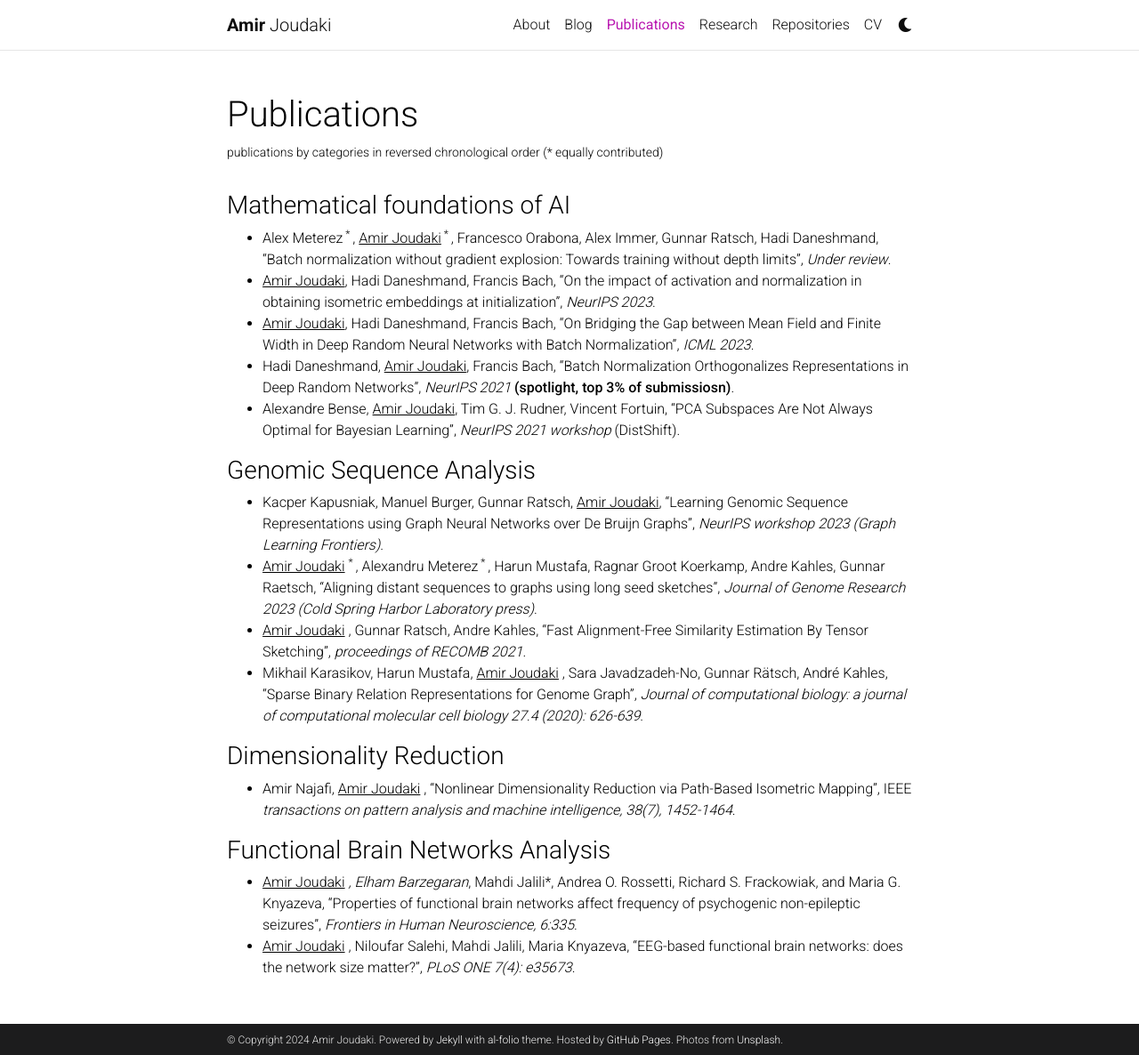
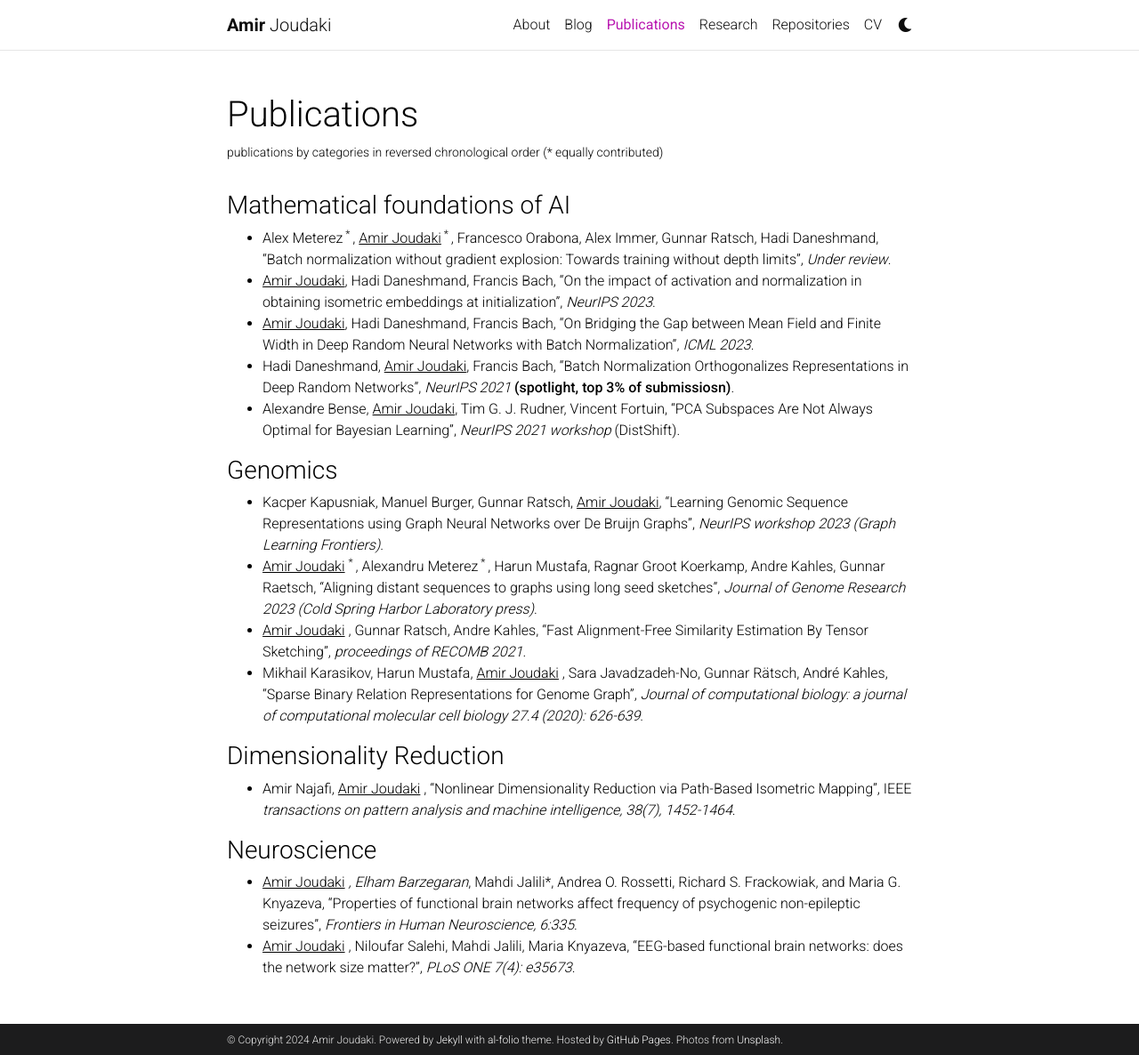
Before and after one commit to ajoudaki/ajoudaki.github.io, a Jekyll site: the page built from _pages/publications.md, in a window 1280 px wide and 1186 px high. Shown: the whole window at 89% size. Built offline with Jekyll 4.4.1, drawn with Linux system fonts in a browser that asks for light colours; comment, search, counter and statistics services are not loaded; a style sheet for code colours, icons or effects is not loaded.

Commit message:
updated CV

```diff
--- a/_pages/publications.md
+++ b/_pages/publications.md
@@ -18,7 +18,7 @@ _Under review_.
 - Hadi Daneshmand, <u>Amir Joudaki</u>, Francis Bach, "Batch Normalization Orthogonalizes Representations in Deep Random Networks",  _NeurIPS 2021_ **(spotlight, top 3% of submissiosn)**.
 - Alexandre Bense, <u>Amir Joudaki</u>, Tim G. J. Rudner, Vincent Fortuin, "PCA Subspaces Are Not Always Optimal for Bayesian Learning", _NeurIPS 2021 workshop_ (DistShift).
 
-### Genomic Sequence Analysis
+### Genomics
 - Kacper Kapusniak, Manuel Burger, Gunnar Ratsch, <u>Amir Joudaki</u>, "Learning Genomic Sequence Representations using Graph Neural Networks over De Bruijn Graphs", _NeurIPS workshop 2023 (Graph Learning Frontiers)_.
 - <u>Amir Joudaki</u> <sup> * </sup>, Alexandru Meterez<sup> * </sup>, Harun Mustafa, Ragnar Groot Koerkamp, Andre Kahles, Gunnar Raetsch, "Aligning distant sequences to graphs using long seed sketches", _Journal of Genome Research 2023 (Cold Spring Harbor Laboratory press)_.
 - <u>Amir Joudaki</u> , Gunnar Ratsch, Andre Kahles, "Fast Alignment-Free Similarity Estimation By Tensor Sketching", _proceedings of RECOMB 2021_.
@@ -27,6 +27,6 @@ _Under review_.
 ### Dimensionality Reduction
 - Amir Najafi, <u>Amir Joudaki</u> , "Nonlinear Dimensionality Reduction via Path-Based Isometric Mapping", IEEE _transactions on pattern analysis and machine intelligence, 38(7), 1452-1464_.
 
-### Functional Brain Networks Analysis
+### Neuroscience
 - <u>Amir Joudaki</u> *, Elham Barzegaran*, Mahdi Jalili*, Andrea O. Rossetti, Richard S. Frackowiak, and Maria G. Knyazeva, "Properties of functional brain networks affect frequency of psychogenic non-epileptic seizures", _Frontiers in Human Neuroscience, 6:335_.
 - <u>Amir Joudaki</u> , Niloufar Salehi, Mahdi Jalili, Maria Knyazeva, "EEG-based functional brain networks: does the network size matter?", _PLoS ONE 7(4): e35673_.
```
Also changed, not shown: 1 other file.
